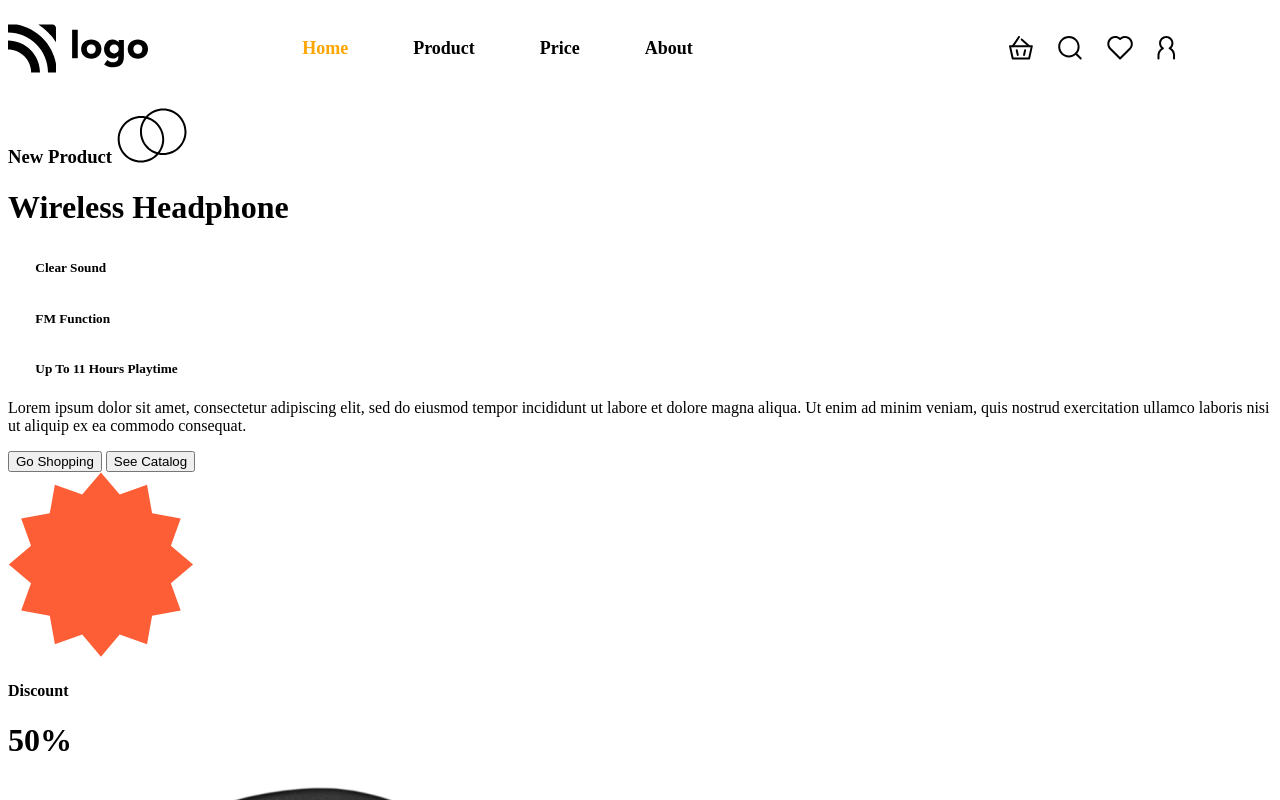
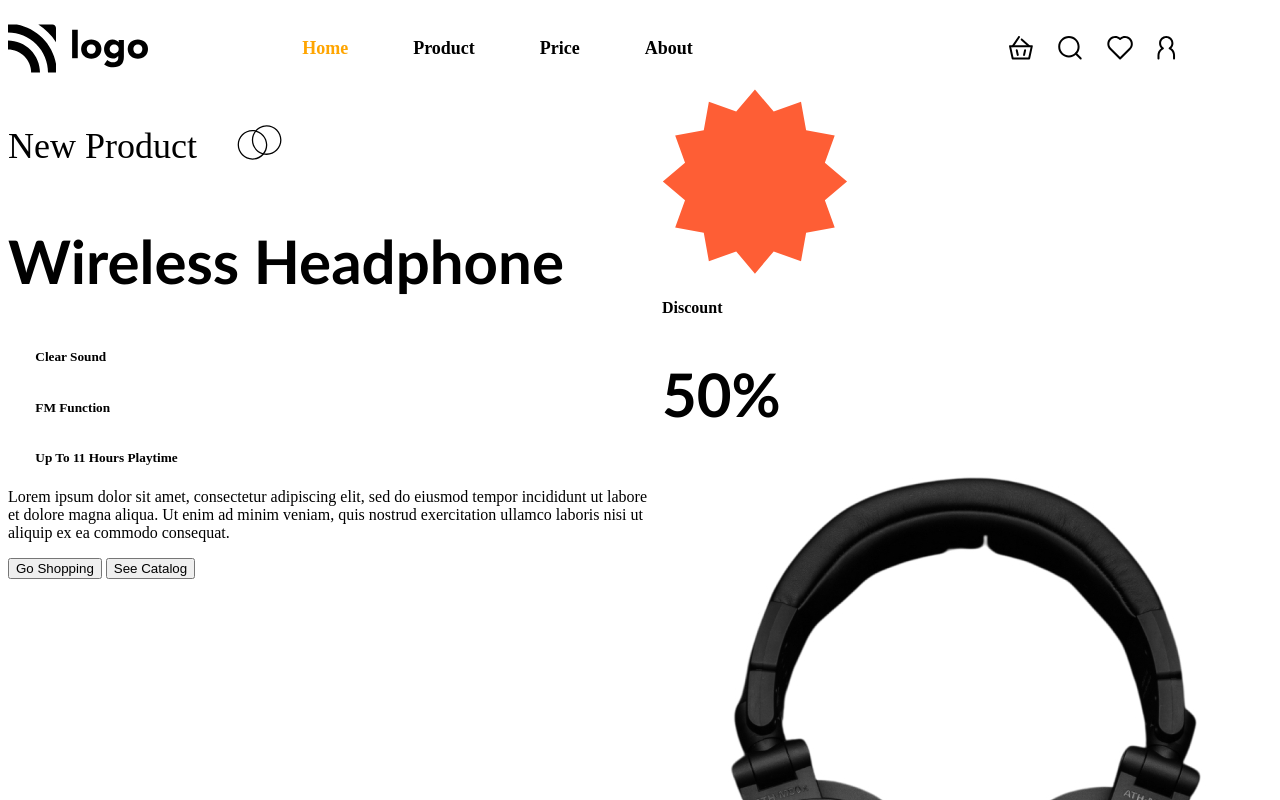
Before and after one commit to puneet2121/css-project-07, a website: page index.html in a window 1280 px wide. Shown: the top 800 px of the page. Drawn offline with Linux system fonts and the light colour scheme.

Commit message:
fix left section

```diff
--- a/css/index.css
+++ b/css/index.css
@@ -13,3 +13,26 @@ nav {
 .active-item {
   color: orange;
 }
+img[src='./images/circles.svg'] {
+  margin-left: 10px;
+  width: 105px;
+  height: 35px;
+}
+h3 {
+  display: flex;
+  width: 320px;
+  height: 60px;
+  font-size: 36px;
+  font-weight: 100;
+}
+h1 {
+  font-size: 60px;
+  font-family:'Gill Sans', 'Gill Sans MT', Calibri, 'Trebuchet MS', sans-serif;
+}
+.intro-section {
+  display: flex;
+}
+.right-section {
+  margin-bottom: 80px;
+  border: red;
+}
```
